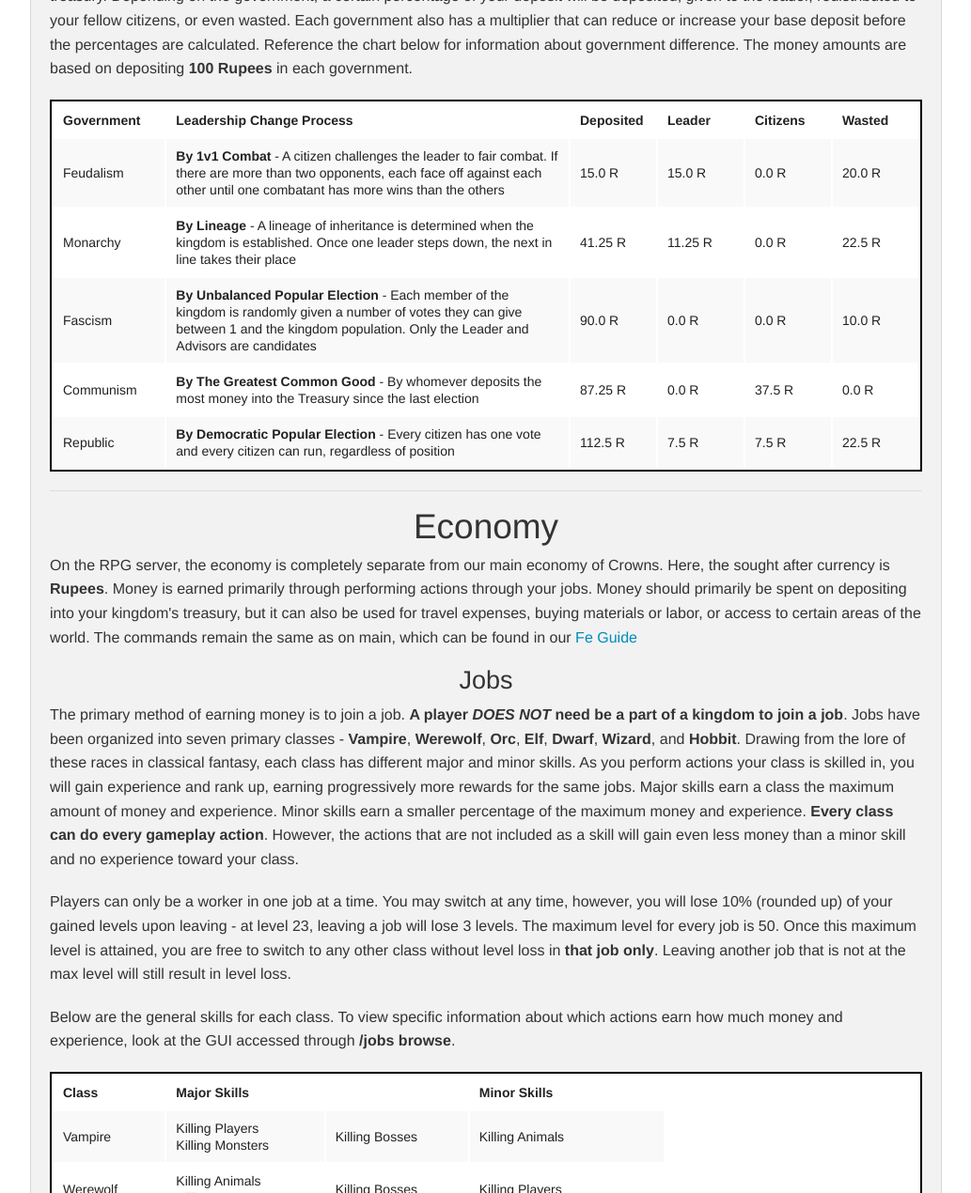
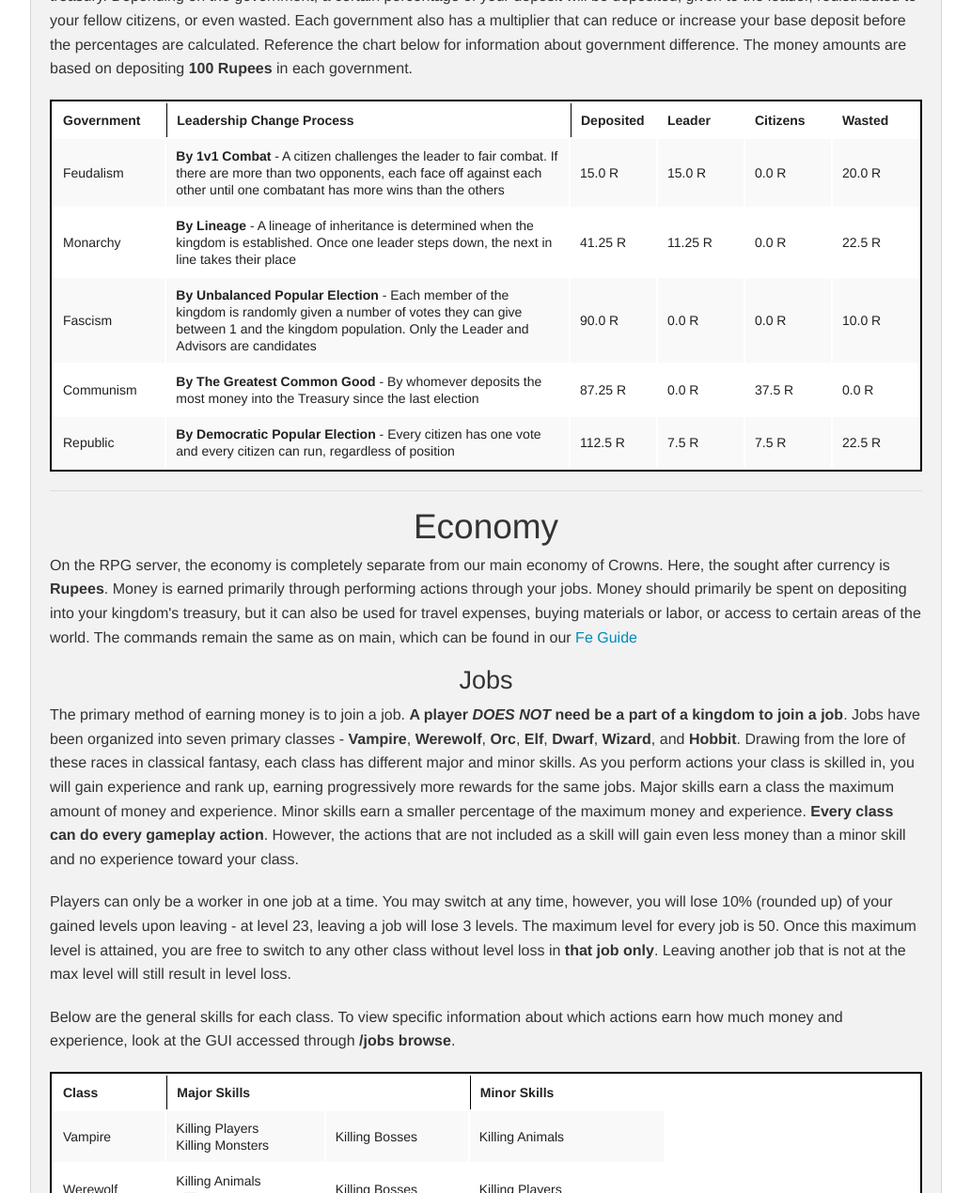
Before and after one commit to damnation-eu/website-beta, a Jekyll site: the page built from rpg-gameplay.md, in a window 1280 px wide. Shown: the part 1495-2765 px from the top of the page at 94% size, without its empty margins (123-1156 px from the left). Built offline with Jekyll 4.4.1, drawn with Linux system fonts in a browser that asks for light colours; nearby versions of some CDN libraries; library files that are not in the unit come from our copies.

Commit message:
Update rpg-gameplay.md

```diff
--- a/rpg-gameplay.md
+++ b/rpg-gameplay.md
@@ -49,8 +49,8 @@
 <table class="tg sortable" width="100%" style="background-color:#FFF; text-align:center; border: 2px solid #000;">
   <tr>
     <th class="tg-yw4l" width="13%">Government</th>
-    <th class="tg-yw4l" width="47%">Leadership Change Process</th>
-    <th class="tg-yw4l" width="10%">Deposited</th>
+    <th class="tg-yw4l" width="47%" style="border-left: 1px solid #000">Leadership Change Process</th>
+    <th class="tg-yw4l" width="10%" style="border-left: 1px solid #000">Deposited</th>
     <th class="tg-yw4l" width="10%">Leader</th>
     <th class="tg-yw4l" width="10%">Citizens</th>
     <th class="tg-yw4l" width="10%">Wasted</th>
@@ -116,8 +116,8 @@
 <table class="tg sortable" width="100%" style="background-color:#FFF; text-align:center; border: 2px solid #000;">
   <tr>
     <th class="tg-yw4l" style="font-weight: bold;" width="13%">Class</th>
-    <th class="tg-yw4l" width="35%" colspan="2">Major Skills</th>
-    <th class="tg-yw4l" width="52%" colspan="3">Minor Skills</th>
+    <th class="tg-yw4l" width="35%" colspan="2" style="border-left: 1px solid #000">Major Skills</th>
+    <th class="tg-yw4l" width="52%" colspan="3" style="border-left: 1px solid #000">Minor Skills</th>
   </tr>
   <tr>
     <td class="tg-9hbo">Vampire</td>
```
